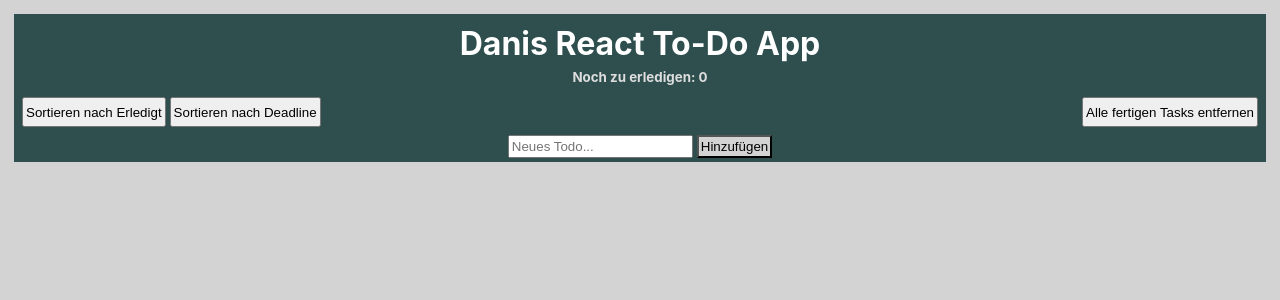
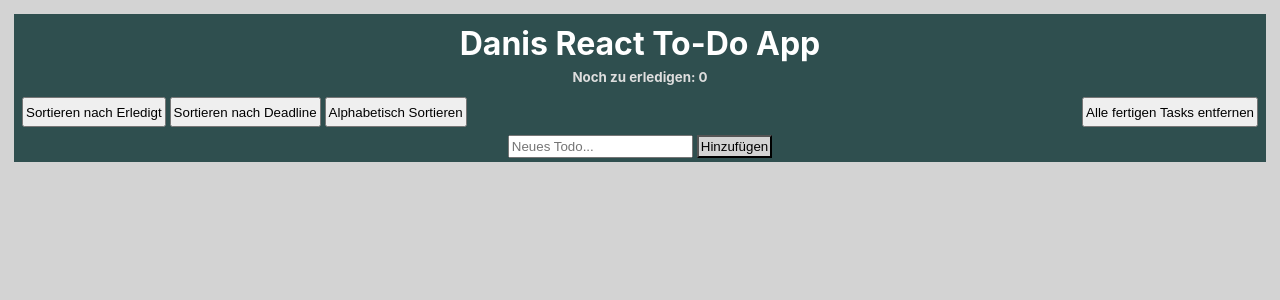
Before and after one commit to TGBox/todoapp, a React (Create React App) app: page / in a window 1280 px wide. Shown: the top 300 px of the page. Built offline with nearby package versions, Linux system fonts and the light colour scheme.

Commit message:
Alphabetical sorting implemented.

```diff
--- a/src/App.css
+++ b/src/App.css
@@ -67,7 +67,7 @@ input[type=submit] {
   float: right;
 }
 
-#sortDone, #sortDate {
+#sortDone, #sortDate, #sortName {
   height: 30px;
   float: left;
 }
--- a/src/components/TodoList.js
+++ b/src/components/TodoList.js
@@ -118,9 +118,9 @@ export const TodoList = () => {
 	*/
 	const compareTasksByName = (taskA, taskB) => {
 		if (taskA.description < taskB.description){
+			return -1;
+		  } else if (taskA.description > taskB.description){
 			return 1;
-		  } else if (taskA.description > taskB.description){
-			return -1;
 		  } else {
 			  return 0;
 		  }
@@ -184,6 +184,10 @@ export const TodoList = () => {
 					<button
 						id="sortDate"
 					>Sortieren nach Deadline</button>
+					<button
+						id="sortName"
+						onClick={sortTasksByDescription}
+					>Alphabetisch Sortieren</button>
 				</div>
 				<form>
 					<input
```
